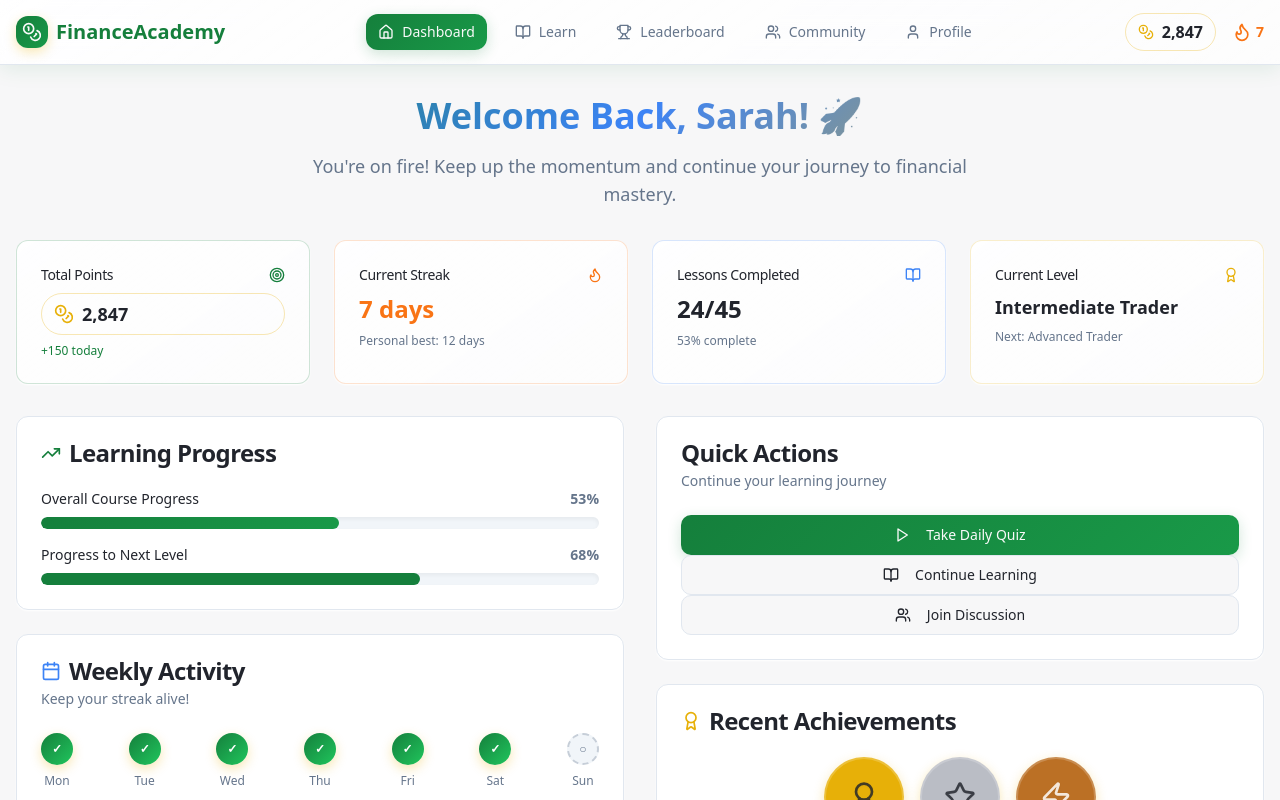
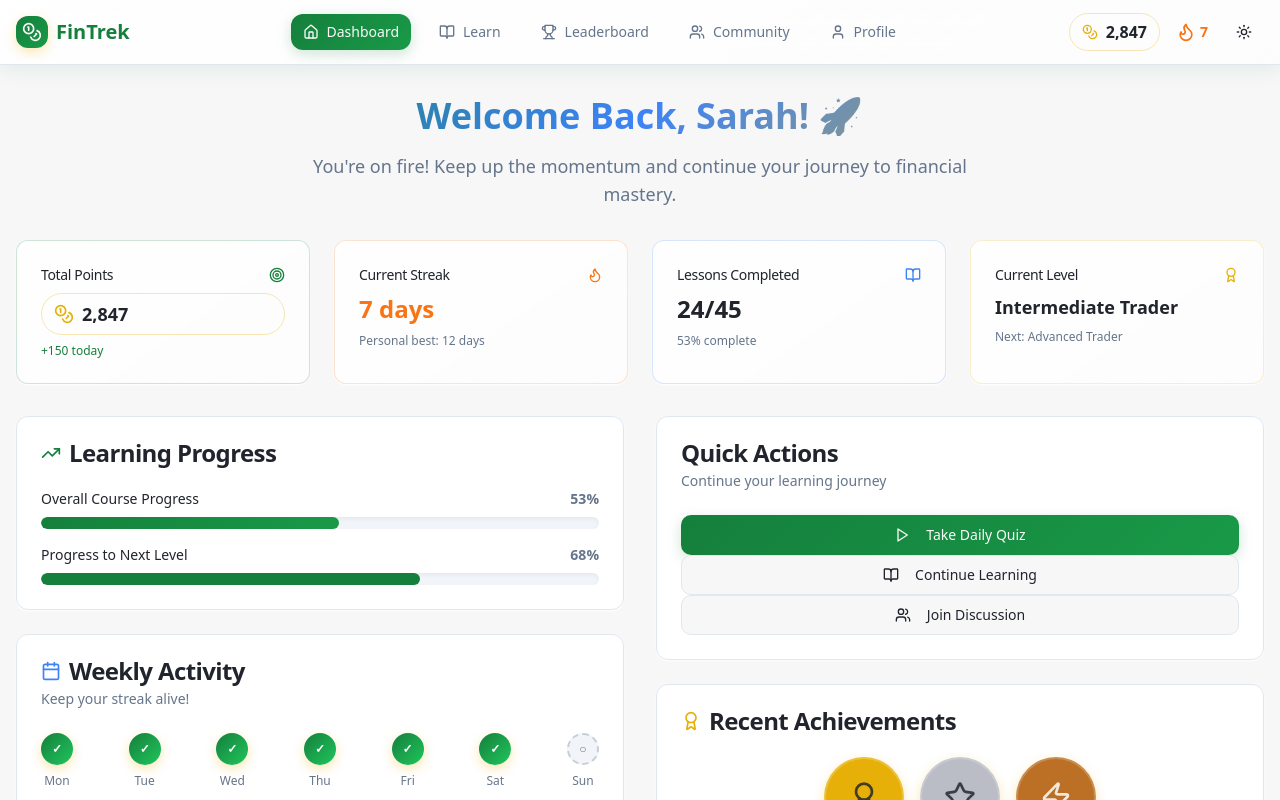
Before and after one commit to SteveSonyJacob/FinTrek, a React (Vite) app: page / in a window 1280 px wide. Shown: the top 800 px of the page. Built offline with nearby package versions, Linux system fonts and the light colour scheme.

Commit message:
Refactor: Rename to FinTrek and add theme
Update project name to FinTrek and implement dark/light mode switching functionality.

```diff
--- a/index.html
+++ b/index.html
@@ -3,12 +3,12 @@
   <head>
     <meta charset="UTF-8" />
     <meta name="viewport" content="width=device-width, initial-scale=1.0" />
-    <title>learn-earn-level</title>
-    <meta name="description" content="Lovable Generated Project" />
-    <meta name="author" content="Lovable" />
+    <title>FinTrek - Gamified Financial Learning Platform</title>
+    <meta name="description" content="Master finance through interactive lessons, quizzes, and gamified learning. Join FinTrek and start your financial education journey today!" />
+    <meta name="author" content="FinTrek Team" />
 
-    <meta property="og:title" content="learn-earn-level" />
-    <meta property="og:description" content="Lovable Generated Project" />
+    <meta property="og:title" content="FinTrek - Gamified Financial Learning" />
+    <meta property="og:description" content="Master finance through interactive lessons, quizzes, and gamified learning. Join thousands learning financial literacy!" />
     <meta property="og:type" content="website" />
     <meta property="og:image" content="https://lovable.dev/opengraph-image-p98pqg.png" />
 
--- a/package.json
+++ b/package.json
@@ -47,7 +47,7 @@
     "embla-carousel-react": "^8.6.0",
     "input-otp": "^1.4.2",
     "lucide-react": "^0.462.0",
-    "next-themes": "^0.3.0",
+    "next-themes": "^0.4.6",
     "react": "^18.3.1",
     "react-day-picker": "^8.10.1",
     "react-dom": "^18.3.1",
--- a/src/App.tsx
+++ b/src/App.tsx
@@ -3,6 +3,7 @@ import { Toaster as Sonner } from "@/components/ui/sonner";
 import { TooltipProvider } from "@/components/ui/tooltip";
 import { QueryClient, QueryClientProvider } from "@tanstack/react-query";
 import { BrowserRouter, Routes, Route } from "react-router-dom";
+import { ThemeProvider } from "@/components/providers/ThemeProvider";
 
 // Pages
 import Dashboard from "./pages/Dashboard";
@@ -21,6 +22,7 @@ const queryClient = new QueryClient();
 
 const App = () => (
   <QueryClientProvider client={queryClient}>
+    <ThemeProvider>
       <TooltipProvider>
         <Toaster />
         <Sonner />
@@ -40,6 +42,7 @@ const App = () => (
           </AppLayout>
         </BrowserRouter>
       </TooltipProvider>
+    </ThemeProvider>
   </QueryClientProvider>
 );
 
--- a/src/components/layout/Navbar.tsx
+++ b/src/components/layout/Navbar.tsx
@@ -10,10 +10,11 @@ import {
 } from 'lucide-react';
 import { cn } from '@/lib/utils';
 import PointsDisplay from '../gamification/PointsDisplay';
+import { ThemeToggle } from '../ui/theme-toggle';
 
 /**
- * Main navigation component with gamified elements
- * Features: Active page highlighting, points display, responsive design
+ * Main navigation component with gamified elements and theme toggle
+ * Features: Active page highlighting, points display, responsive design, dark/light mode
  */
 const Navbar = () => {
   const location = useLocation();
@@ -38,7 +39,7 @@ const Navbar = () => {
             <div className="w-8 h-8 bg-gradient-primary rounded-lg flex items-center justify-center shadow-badge">
               <Coins className="w-5 h-5 text-primary-foreground" />
             </div>
-            <span className="hidden sm:block">FinanceAcademy</span>
+            <span className="hidden sm:block">FinTrek</span>
           </Link>
 
           {/* Navigation Links */}
@@ -65,13 +66,14 @@ const Navbar = () => {
             })}
           </div>
 
-          {/* Points Display */}
+          {/* Right Side: Points, Streak, Theme Toggle */}
           <div className="flex items-center space-x-4">
             <PointsDisplay points={2847} />
             <div className="flex items-center space-x-1 text-streak font-bold">
               <Flame className="w-5 h-5" />
               <span className="text-sm">7</span>
             </div>
+            <ThemeToggle />
           </div>
         </div>
       </div>
--- /dev/null
+++ b/src/components/providers/ThemeProvider.tsx
@@ -0,0 +1,23 @@
+import { ThemeProvider as NextThemesProvider } from "next-themes";
+import { ReactNode } from "react";
+
+interface ThemeProviderProps {
+  children: ReactNode;
+}
+
+/**
+ * Theme provider wrapper for dark/light mode functionality
+ * Provides system preference detection and smooth theme transitions
+ */
+export function ThemeProvider({ children }: ThemeProviderProps) {
+  return (
+    <NextThemesProvider
+      attribute="class"
+      defaultTheme="system"
+      enableSystem
+      disableTransitionOnChange={false}
+    >
+      {children}
+    </NextThemesProvider>
+  );
+}
--- /dev/null
+++ b/src/components/ui/theme-toggle.tsx
@@ -0,0 +1,38 @@
+import { Moon, Sun } from "lucide-react";
+import { useTheme } from "next-themes";
+import { Button } from "@/components/ui/button";
+import { cn } from "@/lib/utils";
+
+/**
+ * Beautiful animated theme toggle component
+ * Features: Smooth transition, icon animation, system preference detection
+ */
+export function ThemeToggle({ className }: { className?: string }) {
+  const { theme, setTheme } = useTheme();
+
+  const toggleTheme = () => {
+    setTheme(theme === "light" ? "dark" : "light");
+  };
+
+  return (
+    <Button
+      variant="ghost"
+      size="icon"
+      onClick={toggleTheme}
+      className={cn(
+        "relative overflow-hidden hover:bg-muted/50 transition-all duration-300",
+        className
+      )}
+      aria-label="Toggle theme"
+    >
+      <Sun className={cn(
+        "h-5 w-5 transition-all duration-500 rotate-0 scale-100",
+        theme === "dark" && "-rotate-90 scale-0"
+      )} />
+      <Moon className={cn(
+        "absolute h-5 w-5 transition-all duration-500 rotate-90 scale-0",
+        theme === "dark" && "rotate-0 scale-100"
+      )} />
+    </Button>
+  );
+}
--- a/src/pages/Index.tsx
+++ b/src/pages/Index.tsx
@@ -28,9 +28,9 @@ const Index = () => {
       {/* Hero Section */}
       <section className="container mx-auto px-4 py-16 text-center space-y-8">
         <div className="space-y-4">
-          <h1 className="text-5xl md:text-6xl font-bold bg-gradient-hero bg-clip-text text-transparent">
-            Master Your Financial Future
-          </h1>
+        <h1 className="text-5xl md:text-6xl font-bold bg-gradient-hero bg-clip-text text-transparent">
+          Master Your Financial Future with FinTrek
+        </h1>
           <p className="text-xl text-muted-foreground max-w-3xl mx-auto leading-relaxed">
             Learn investing, trading, and money management through gamified lessons,
             interactive quizzes, and a supportive community. Earn points, unlock badges,
```
Also changed, not shown: 1 other file (tests, documents, lock files or other folders). Lines whose indentation alone changed are shown as unchanged.
